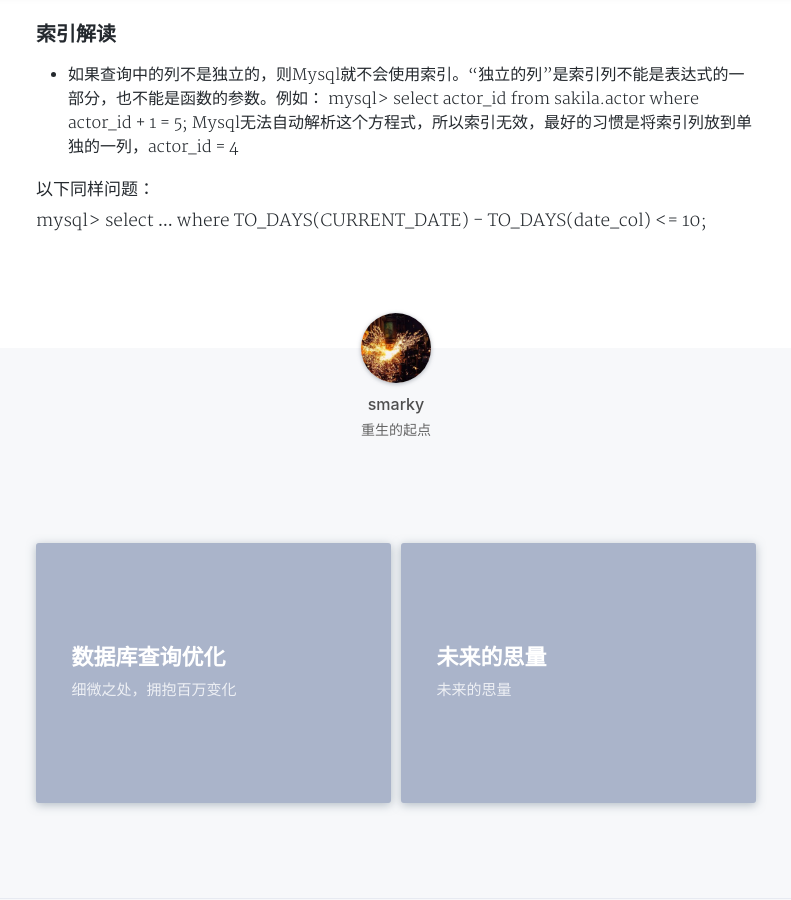
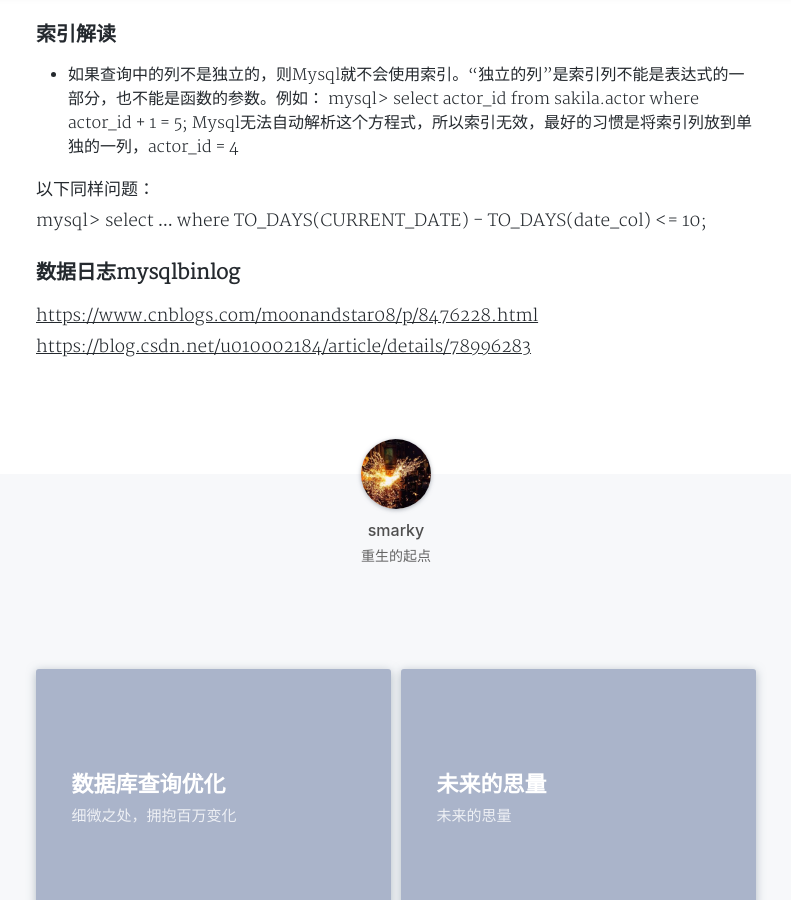
Before and after one commit to smakry/smakry.github.io, a Jekyll site: the page built from _posts/2019-12-23-MySQL笔记.md, in a window 1280 px wide and 900 px high, scrolled down 6020 px. Shown: the whole window, without its empty margins (244-1035 px from the left). Built offline with Jekyll 4.4.1, drawn with Linux system fonts in a browser that asks for light colours; nearby versions of some CDN libraries; comment, search, counter and statistics services are not loaded; a style sheet for code colours, icons or effects is not loaded.

```diff
--- a/_posts/2019-12-23-MySQL笔记.md
+++ b/_posts/2019-12-23-MySQL笔记.md
@@ -206,3 +206,8 @@ Mysql无法自动解析这个方程式，所以索引无效，最好的习惯是
 
 以下同样问题：
 mysql> select ... where TO_DAYS(CURRENT_DATE) - TO_DAYS(date_col) <= 10;
+
+### 数据日志mysqlbinlog
+
+<https://www.cnblogs.com/moonandstar08/p/8476228.html>
+<https://blog.csdn.net/u010002184/article/details/78996283>
```
Also changed, not shown: _posts/2021-01-15-伪共享内存.md (added, +27 -0 lines).
